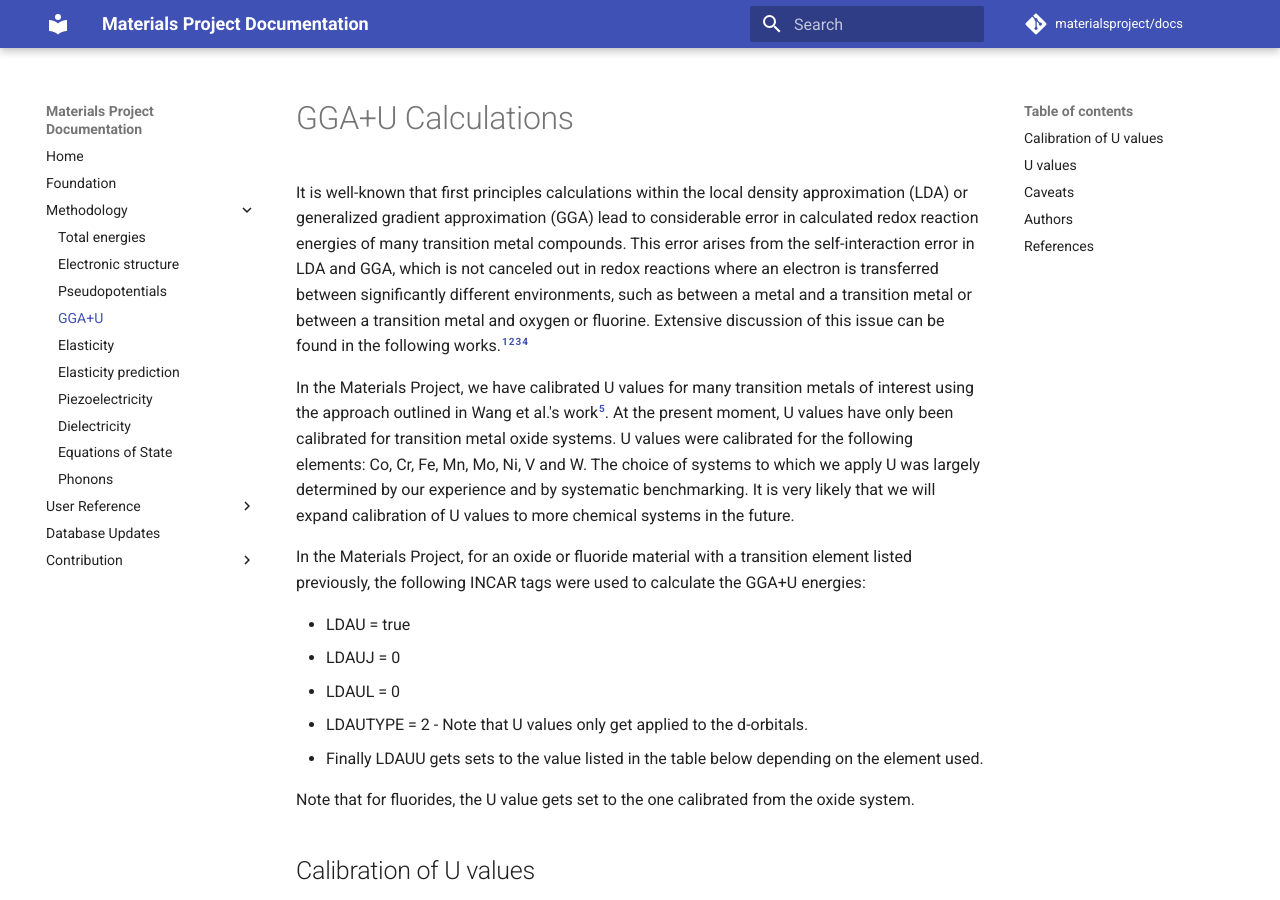
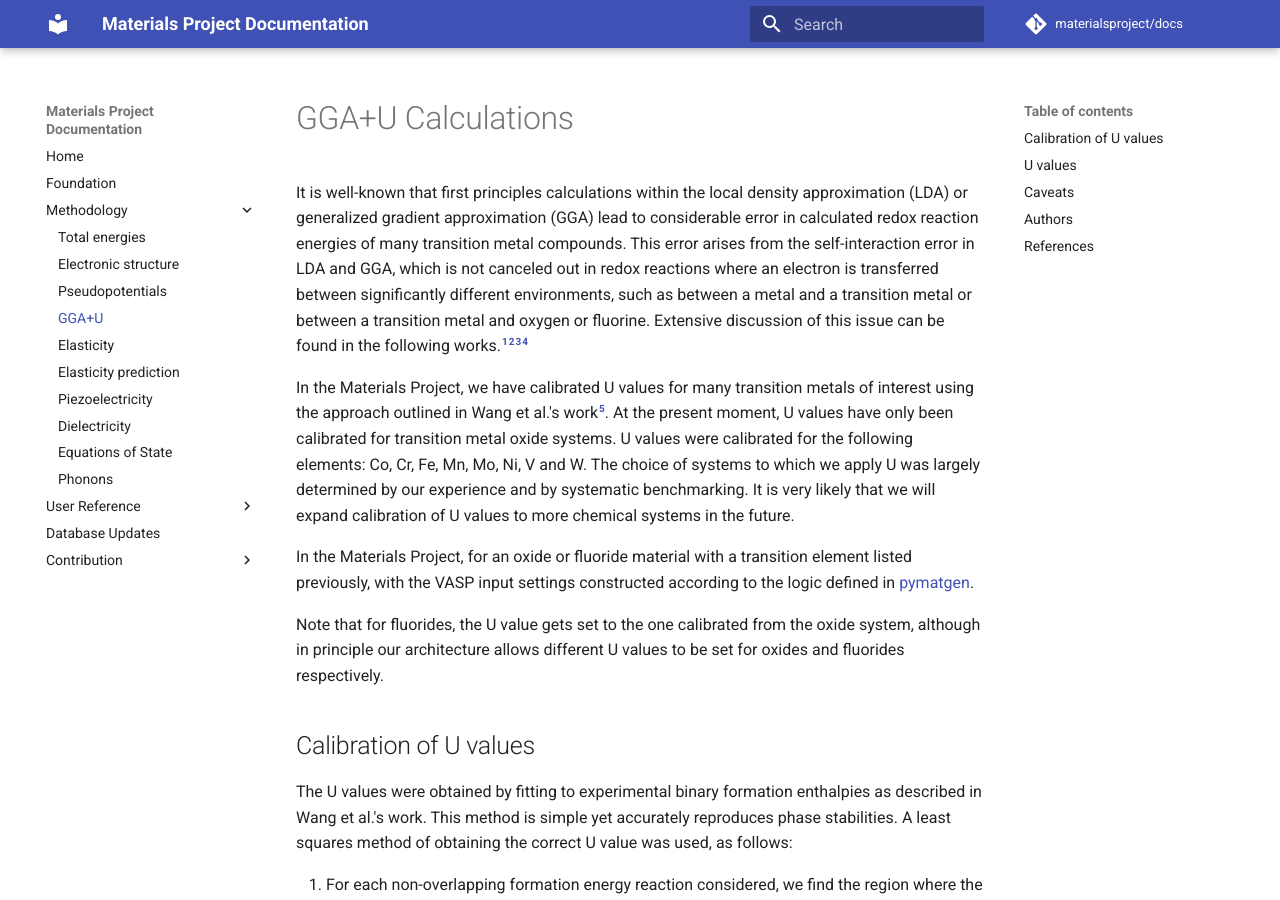
Before and after one commit to materialsproject/docs, an MkDocs documentation site: the page built from docs/methodology/gga-plus-u.md, in a window 1280 px wide and 900 px high. Built offline with MkDocs 1.6.1 and Material for MkDocs 9.7.7, drawn with Linux system fonts in a browser that asks for light colours; formulas are drawn with MathJax 3; comment, search, counter and statistics services are not loaded.

Commit message:
Update gga-plus-u.md

```diff
--- a/docs/methodology/gga-plus-u.md
+++ b/docs/methodology/gga-plus-u.md
@@ -20,16 +20,11 @@ benchmarking. It is very likely that we will expand calibration of U
 values to more chemical systems in the future.
 
 In the Materials Project, for an oxide or fluoride material with a transition
-element listed previously, the following INCAR tags were used to calculate
-the GGA+U energies:
+element listed previously, with the VASP input settings constructed according to
+the logic defined in [pymatgen](https://github.com/materialsproject/pymatgen/blob/master/pymatgen/io/vasp/MPRelaxSet.yaml).
 
-* LDAU = true
-* LDAUJ = 0
-* LDAUL = 0
-* LDAUTYPE = 2 - Note that U values only get applied to the d-orbitals.
-* Finally LDAUU gets sets to the value listed in the table below depending on the element used.
-
-Note that for fluorides, the U value gets set to the one calibrated from the oxide system.
+Note that for fluorides, the U value gets set to the one calibrated from the oxide system, although
+in principle our architecture allows different U values to be set for oxides and fluorides respectively.
 
 
 Calibration of U values
```
